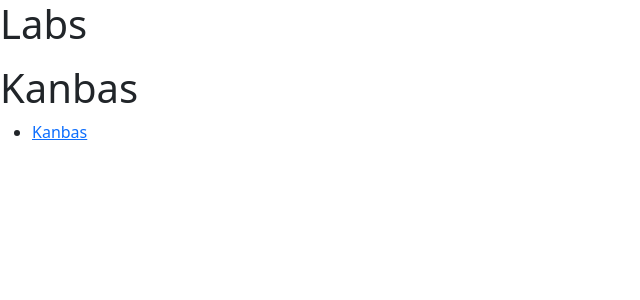
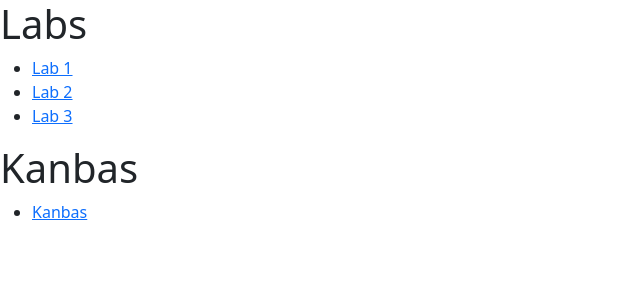
Before and after one commit to MikeHenderson4606/kanbas-react-web-app, a React (Create React App) app: page / in a window 1280 px wide. Shown: the top 300 px of the page, without its empty margins (0-640 px from the left). Built offline with nearby package versions, Linux system fonts and the light colour scheme.

Commit message:
Added lab anchors

```diff
--- a/src/Labs/index.tsx
+++ b/src/Labs/index.tsx
@@ -6,16 +6,22 @@
     },
     {
         name: 'Lab 2',
-        href: '/labs/a1'
+        href: '/labs/a2'
     },
     {
         name: 'Lab 3',
-        href: '/labs/a1'
+        href: '/labs/a3'
     }
     ];
 
     return (
     <ul>
+        {labData.map((currLab) => {
+            return (
+            <li>
+                <a href={currLab.href}>{currLab.name}</a>
+            </li>);
+        })}
     </ul>
     );
 }
```
